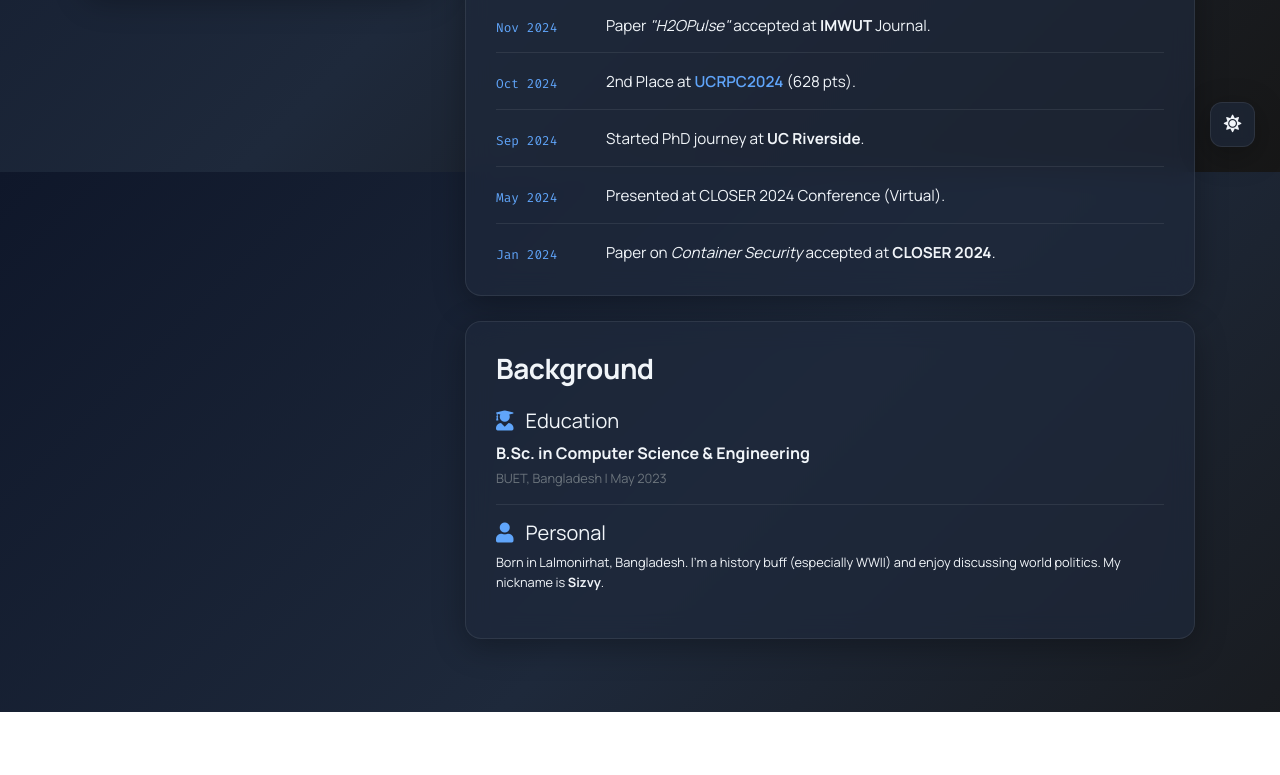
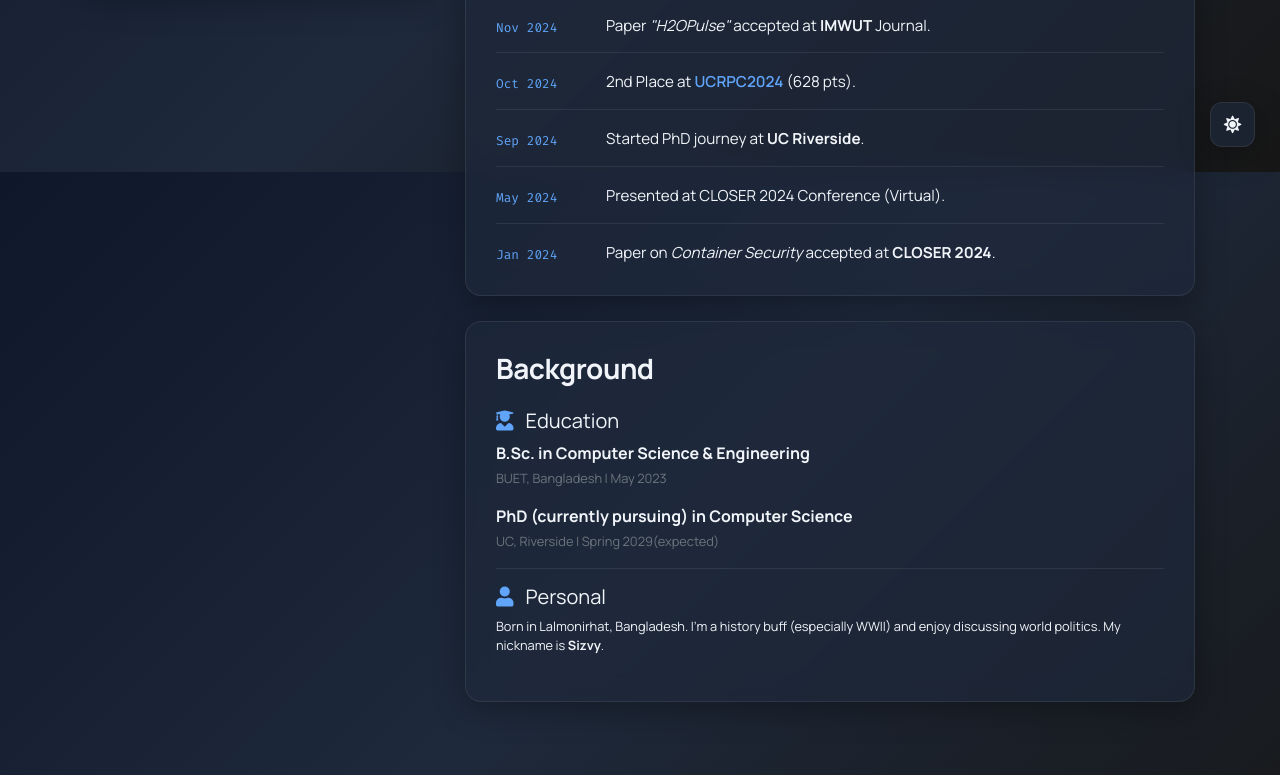
Before and after one commit to Sizvy/sizvy.github.io, a plain HTML site: page index.html in a window 1280 px wide. Shown: the part 628-1403 px from the top of the page. Before the commit the page ends 1340 px from the top, so only its background shows below. Drawn offline with nearby package versions, Linux system fonts and the light colour scheme.

Commit message:
phd added

```diff
--- a/index.html
+++ b/index.html
@@ -308,6 +308,9 @@
                             <p class="mb-1"><strong>B.Sc. in Computer Science & Engineering</strong></p>
                             <p class="text-muted small">BUET, Bangladesh | May 2023</p>
 
+                            <p class="mb-1"><strong>PhD (currently pursuing) in Computer Science</strong></p>
+                            <p class="text-muted small">UC, Riverside | Spring 2029(expected)</p>
+
                             <hr style="border-color: var(--glass-border);">
 
                             <h5 class="mt-3"><i class="fas fa-user mr-2" style="color: var(--accent-color)"></i> Personal</h5>
```
